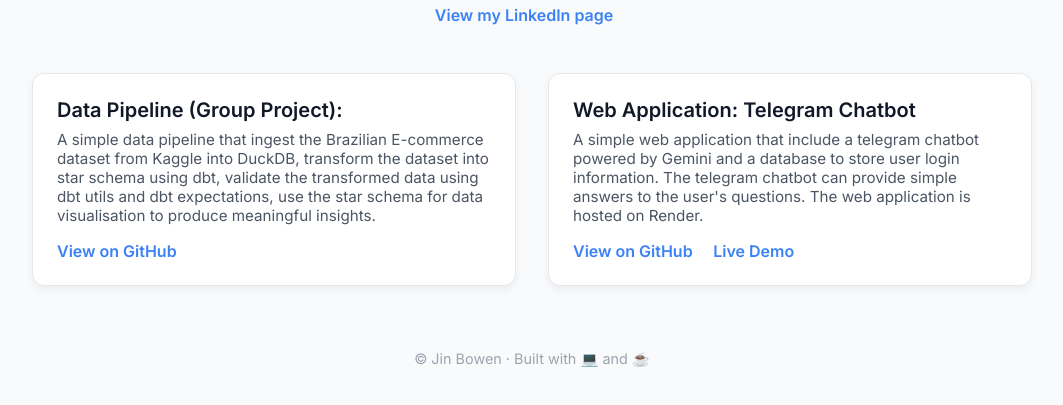
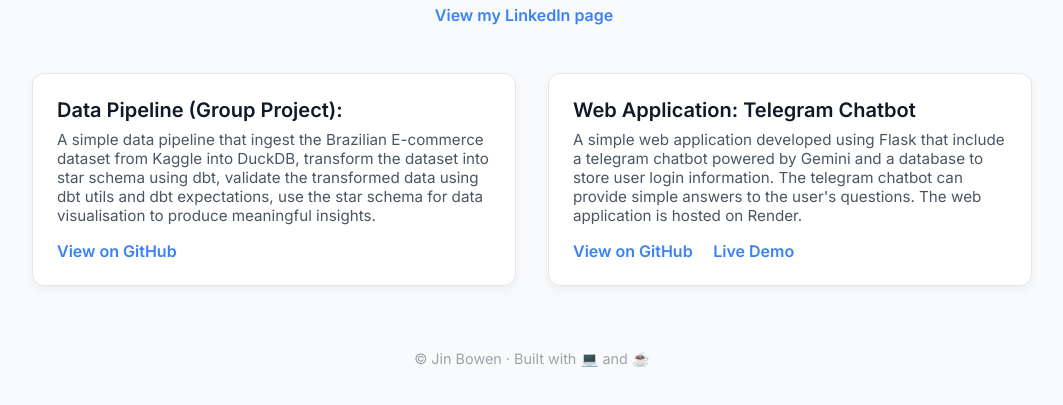
Before and after one commit to kite3412/Bowen, a plain HTML site: page index.html in a window 1280 px wide. Shown: the part 113-518 px from the top of the page, without its empty margins (108-1171 px from the left). Drawn offline with Linux system fonts and the light colour scheme.

Commit message:
Update index.html

```diff
--- a/index.html
+++ b/index.html
@@ -102,7 +102,7 @@
 
     <div class="card">
       <h2>Web Application: Telegram Chatbot</h2>
-      <p>A simple web application that include a telegram chatbot powered by Gemini and a database to store user login information. The telegram chatbot can provide simple answers to the user's questions. The web application is hosted on Render.</p>
+      <p>A simple web application developed using Flask that include a telegram chatbot powered by Gemini and a database to store user login information. The telegram chatbot can provide simple answers to the user's questions. The web application is hosted on Render.</p>
       <a href="https://github.com/kite3412/Telegram-Chatbot" target="_blank">View on GitHub</a>
       <a href="https://telegram-chatbot-g8ot.onrender.com" target="_blank">Live Demo</a>
     </div>
```
